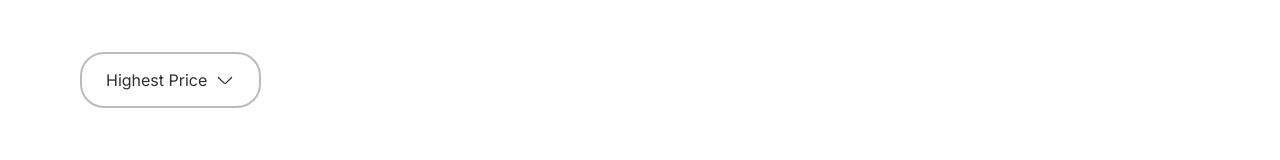
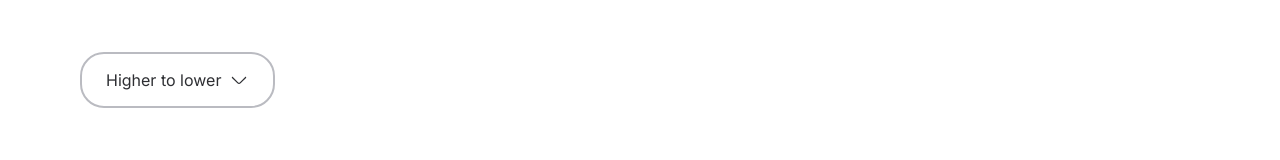
Before and after one commit to Harshit-Maurya838/oasis, a React (Vite) app in the folder client/: page / in a window 1280 px wide. Shown: the part 2925-3085 px from the top of the page. Built offline with nearby package versions, Linux system fonts and the light colour scheme.

Commit message:
add: Completed dropdown component

```diff
--- a/client/src/App.jsx
+++ b/client/src/App.jsx
@@ -16,7 +16,20 @@ function App() {
             <HeroSection />
             <Categories />
             <FaQ />
-            <DropDown />
+            <DropDown items={[
+              {
+                'itemname':'Higher to lower',
+                'itemcallback':()=>{return(null)},
+              },
+              {
+                'itemname':'Lower to higher',
+                'itemcallback':()=>{return(null)},
+              },
+              {
+                'itemname':'Recently added',
+                'itemcallback':()=>{return(null)},
+              }
+            ]} />
         </section>
         <Footer />
     </>
--- a/client/src/components/utils/dropdown.utils.component.jsx
+++ b/client/src/components/utils/dropdown.utils.component.jsx
@@ -7,7 +7,12 @@ import ChevronDown from "../../components/icons/chevronDown.icon.component";
 
 function DropDown({ items }) {
   const [isOpen, setIsOpen] = useState(false);
+  const [selectedState , setSelectedState] = useState(items[0].itemname);
   const DropItems = useRef(null);
+
+  const itemClick = (e)=>{
+    setSelectedState(e.target.innerHTML);
+  }
 
   return (
     <div
@@ -26,19 +31,23 @@ function DropDown({ items }) {
       className={`maindom ${isOpen ? "active" : ""}`}
     >
       <div className="dropdom">
-        <span>Highest Price</span>
+        <span>{selectedState}</span>
         <ChevronDown
           width={20}
           classname={`${isOpen ? "activechevron" : ""} dropchevron`}
         />
       </div>
       <div className="dropitems swipedown " ref={DropItems}>
-        <div className="item fadein">items</div>
-        <div className="item fadein">items</div>
-        <div className="item fadein">items</div>
-        <div className="item fadein">items</div>
-        <div className="item fadein">items</div>
-        <div className="item fadein">items</div>
+        {
+          items.map((item,index)=>{
+            return(
+              <div onClick={(e)=>{
+                itemClick(e);
+                item.itemcallback()
+              }} key={index} className="item fadein">{item.itemname}</div>
+            )
+          })
+        }
       </div>
     </div>
   );
--- a/client/src/styles/utils/dropdown.utils.styles.css
+++ b/client/src/styles/utils/dropdown.utils.styles.css
@@ -34,6 +34,7 @@
     border-top-right-radius: 0;
     border-top-left-radius: 0;
     transition: .4s cubic-bezier(.74,-0.43,0,1.7);
+    overflow: hidden;
 }
 
 .dropdom span{
@@ -63,4 +64,12 @@
 .item{
     width: 100%;
     padding: 10px 20px ;
+    color: var(--g700);
+    cursor: pointer;
+    transition:.3s ease;
 }
+
+.item:hover{
+    color: var(--heading-main);
+    background-color: var(--g100);
+}
```
